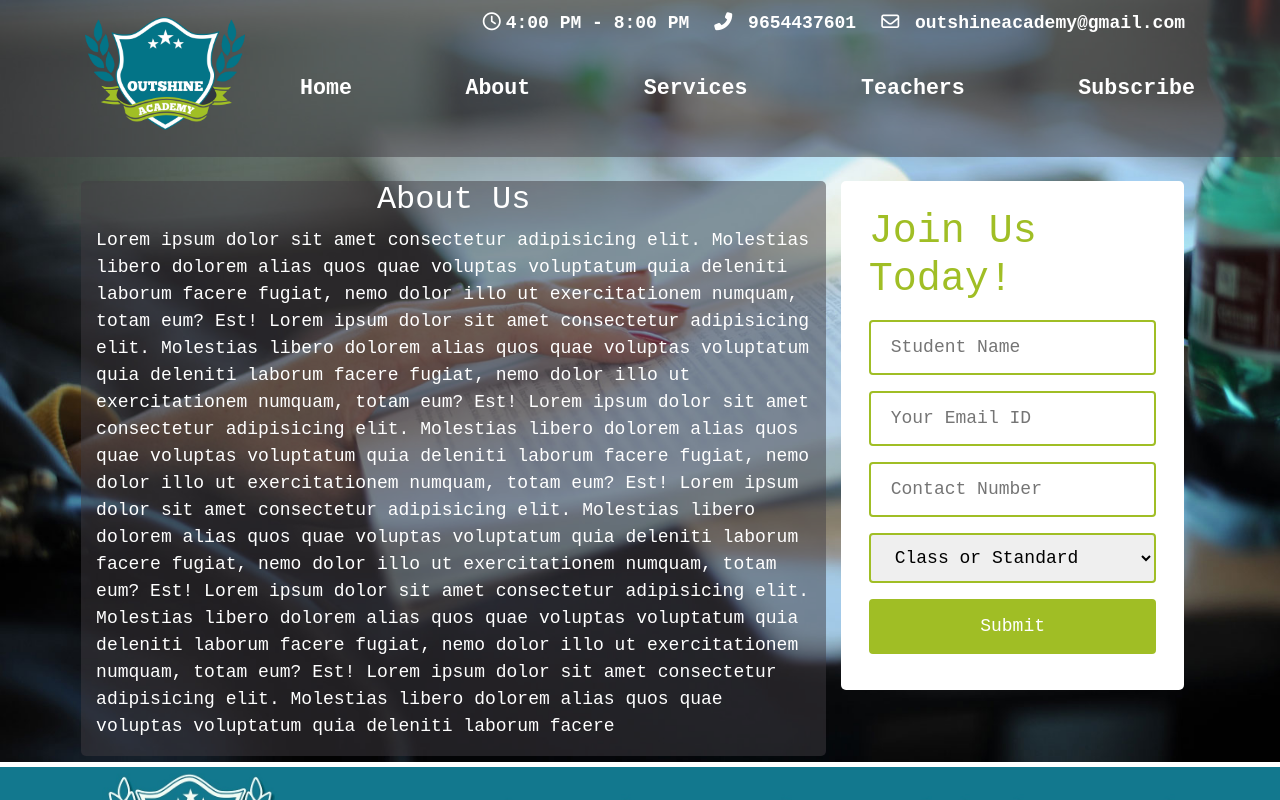
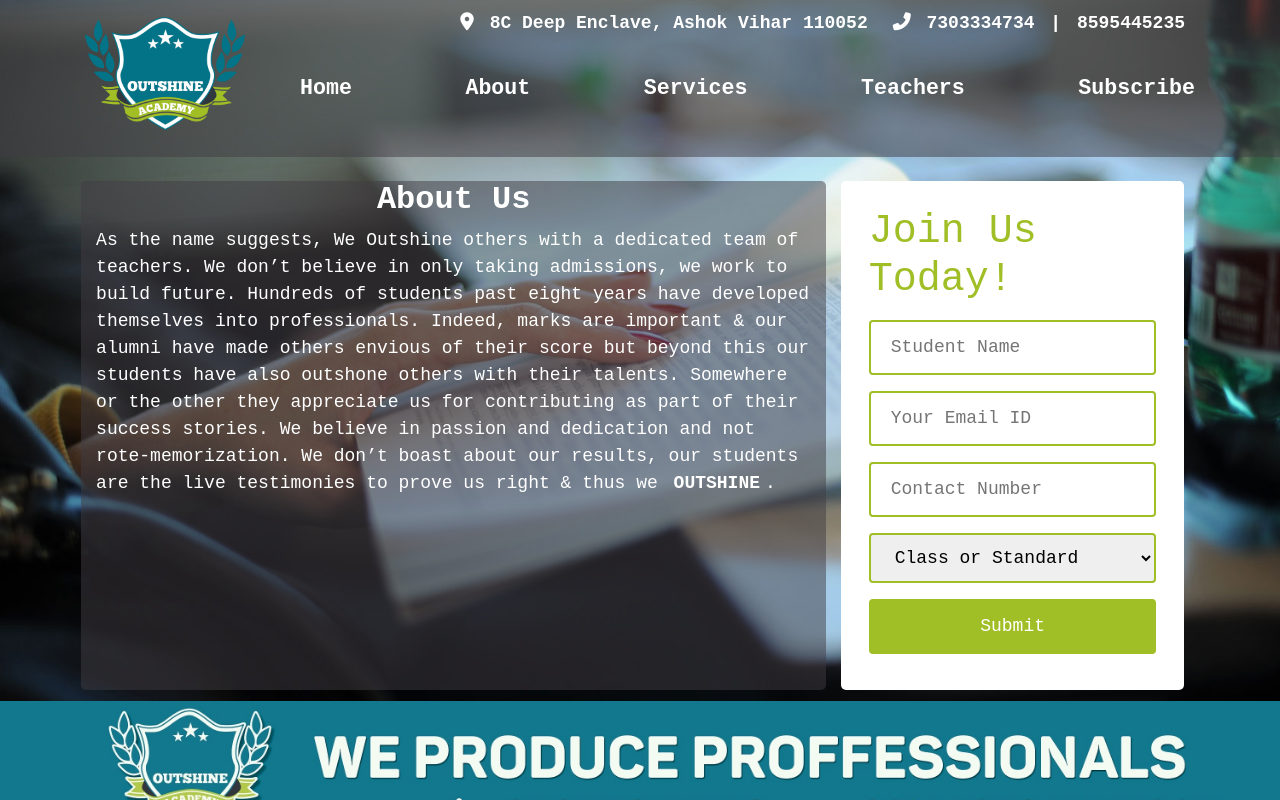
Before and after one commit to ipranshulsingla/OutshineAcademy, a plain HTML site: page index.html in a window 1280 px wide. Shown: the top 800 px of the page. Drawn offline with nearby package versions, Linux system fonts and the light colour scheme.

Commit message:
Add files via upload

```diff
--- /dev/null
+++ b/assets/js/main.js
@@ -0,0 +1,12 @@
+window.addEventListener('load',bindEvents);
+
+function bindEvents(){
+    addWidth();
+}
+
+function addWidth(){
+    aWidth=screen.availWidth;
+    gmap=document.querySelector("#outshine-gmap");
+    gmap=gmap.children;
+    gmap[0].width=aWidth;
+}
--- a/index.html
+++ b/index.html
@@ -7,8 +7,8 @@
 
     <!-- Bootstrap CSS -->
     <link rel="stylesheet" href="https://stackpath.bootstrapcdn.com/bootstrap/4.4.1/css/bootstrap.min.css" integrity="sha384-Vkoo8x4CGsO3+Hhxv8T/Q5PaXtkKtu6ug5TOeNV6gBiFeWPGFN9MuhOf23Q9Ifjh" crossorigin="anonymous">
-    <link rel="stylesheet" href="../OutshineAcademy/assets/css/main.css">
-    <link rel="icon" href="../OutshineAcademy/assets/images/logo.png" type="image/png" sizes="16x16">
+    <link rel="stylesheet" href="assets/css/main.css">
+    <link rel="icon" href="assets/images/logo.png" type="image/png" sizes="16x16">
     <script src="https://kit.fontawesome.com/1b9f8339d3.js" crossorigin="anonymous"></script>
     <title>Outshine Academy</title>
   </head>
@@ -21,22 +21,25 @@
                 <div class="col" id="cont-info">
                   <ul class="info">
                     <li>
-                      <span><i class="far fa-clock"></i></span>4:00 PM - 8:00 PM
+                      <span><i class="fas fa-map-marker-alt"></i></span>
+                      <a href="#outshine-gmap">8C Deep Enclave, Ashok Vihar 110052</a>
                     </li>
                     <li>
                       <span><i class="fas fa-phone-alt"></i></span>
-                      <a href="tel:9654437601">9654437601</a>
+                      <a href="tel:7303334734">7303334734</a>
+                      <span>|</span>
+                      <a href="tel:8595445235">8595445235</a>
                     </li>
-                    <li>
+                    <!-- <li>
                       <span><i class="far fa-envelope"></i></span>
                       <a href="mailto:outshineacademy@gmail.com">outshineacademy@gmail.com</a>
-                    </li>
+                    </li> -->
                   </ul>
                 </div>
               </div>
               <div class="row logo-nav">
                 <div class="col-md-2 logo">
-                  <img class="width-100" src="../OutshineAcademy/assets/images/logo.png" alt="Outshine Academy">
+                  <img class="width-100" src="assets/images/logo.png" alt="Outshine Academy">
                 </div>
                 <div class="col-md-10 nav">
                   <ul>
@@ -54,12 +57,11 @@
           <section class="container">
             <div class="row" id="home" id="home">
               <div class="col-md-8 about" id="about">
-                <h2>About Us</h2>
-                <p>Lorem ipsum dolor sit amet consectetur adipisicing elit. Molestias libero dolorem alias quos quae voluptas voluptatum quia deleniti laborum facere fugiat, nemo dolor illo ut exercitationem numquam, totam eum? Est!
-                Lorem ipsum dolor sit amet consectetur adipisicing elit. Molestias libero dolorem alias quos quae voluptas voluptatum quia deleniti laborum facere fugiat, nemo dolor illo ut exercitationem numquam, totam eum? Est!
-                Lorem ipsum dolor sit amet consectetur adipisicing elit. Molestias libero dolorem alias quos quae voluptas voluptatum quia deleniti laborum facere fugiat, nemo dolor illo ut exercitationem numquam, totam eum? Est!
-                Lorem ipsum dolor sit amet consectetur adipisicing elit. Molestias libero dolorem alias quos quae voluptas voluptatum quia deleniti laborum facere fugiat, nemo dolor illo ut exercitationem numquam, totam eum? Est!
-                Lorem ipsum dolor sit amet consectetur adipisicing elit. Molestias libero dolorem alias quos quae voluptas voluptatum quia deleniti laborum facere fugiat, nemo dolor illo ut exercitationem numquam, totam eum? Est! Lorem ipsum dolor sit amet consectetur adipisicing elit. Molestias libero dolorem alias quos quae voluptas voluptatum quia deleniti laborum facere
+                <h2 style="font-weight: bold;">About Us</h2>
+                <p>
+                  As the name suggests, We Outshine others with a dedicated team of teachers. We don’t believe in only taking admissions, we work to build future.
+                  Hundreds of students past eight years have developed themselves into professionals. Indeed, marks are important & our alumni have made others envious of their score but beyond this our students have also outshone others with their talents. Somewhere or the other they appreciate us for contributing as part of their success stories.
+                  We believe in passion and dedication and not rote-memorization. We don’t boast about our results, our students are the live testimonies to prove us right & thus we <span style="font-weight: bold;">OUTSHINE</span>.
                 </p>
               </div>
               <div class="col-md-4">
@@ -116,6 +118,9 @@
             </div>
           </div>
         </div>
+        <div id="outshine-gmap">
+          <iframe src="https://www.google.com/maps/embed?pb=!1m18!1m12!1m3!1d3499.9620843155412!2d77.17432241508386!3d28.690780782394903!2m3!1f0!2f0!3f0!3m2!1i1024!2i768!4f13.1!3m3!1m2!1s0x390d031e3d82b365%3A0x7dc537641091502b!2sOutshine%20Academy%20Ashok%20Vihar!5e0!3m2!1sen!2sin!4v1583409657642!5m2!1sen!2sin" width="" height="450" frameborder="0" style="border:0;" allowfullscreen=""></iframe>
+        </div>
       </section>
       </div>
     <!-- Optional JavaScript -->
@@ -123,5 +128,6 @@
     <script src="https://code.jquery.com/jquery-3.4.1.slim.min.js" integrity="sha384-J6qa4849blE2+poT4WnyKhv5vZF5SrPo0iEjwBvKU7imGFAV0wwj1yYfoRSJoZ+n" crossorigin="anonymous"></script>
     <script src="https://cdn.jsdelivr.net/npm/popper.js@1.16.0/dist/umd/popper.min.js" integrity="sha384-Q6E9RHvbIyZFJoft+2mJbHaEWldlvI9IOYy5n3zV9zzTtmI3UksdQRVvoxMfooAo" crossorigin="anonymous"></script>
     <script src="https://stackpath.bootstrapcdn.com/bootstrap/4.4.1/js/bootstrap.min.js" integrity="sha384-wfSDF2E50Y2D1uUdj0O3uMBJnjuUD4Ih7YwaYd1iqfktj0Uod8GCExl3Og8ifwB6" crossorigin="anonymous"></script>
+    <script src="assets/js/main.js"></script>
   </body>
 </html>
```
